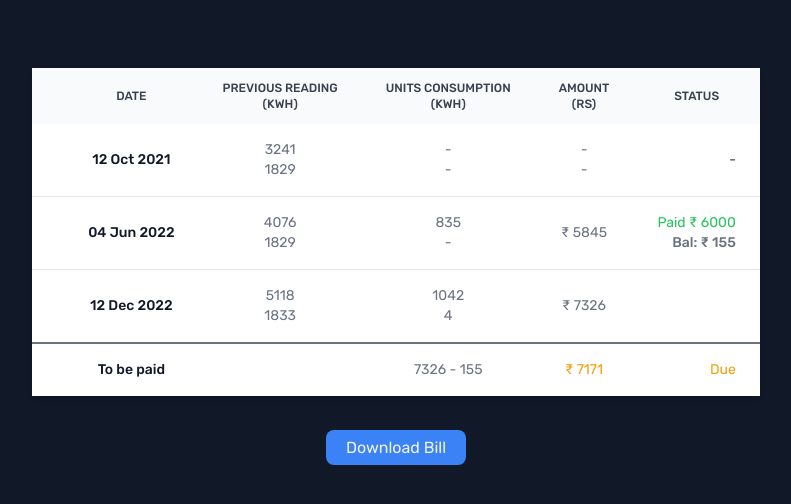
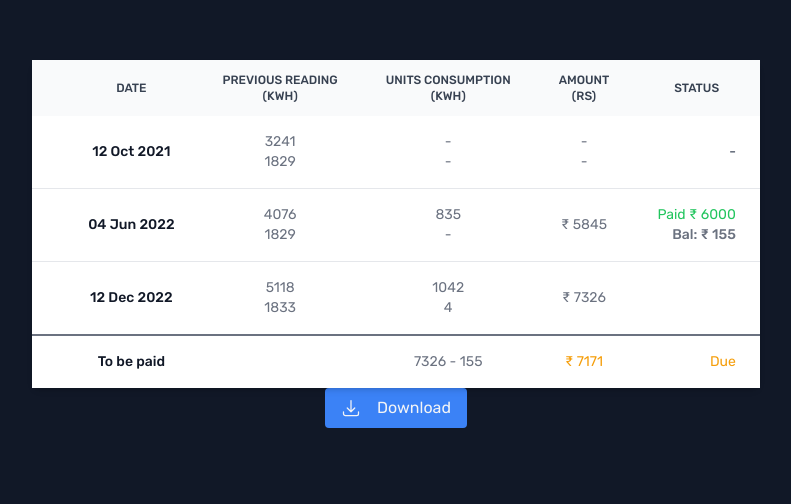
Before and after one commit to manmeet-ms/e-bill, a plain HTML site: page index.html in a window 1280 px wide. Shown: the part 156-660 px from the top of the page, without its empty margins (244-1035 px from the left). Drawn offline with nearby package versions, Linux system fonts and the light colour scheme.

Commit message:
Add files via upload

```diff
--- a/index.html
+++ b/index.html
@@ -129,7 +129,16 @@
                 </tbody>
             </table>
         </div>
-        <a href="/" class="relative top-10 text-center text-gray-100 bg-blue-500 px-5 py-2 rounded-lg">Download Bill</a>
+        <button class="bg-blue-500 hover:bg-blue-600 text-gray-100 py-2 px-4 rounded inline-flex items-center">
+
+            <svg xmlns="http://www.w3.org/2000/svg" fill="none" viewBox="0 0 24 24" stroke-width="1.5" stroke="currentColor" class="w-5 h-5 mr-4">
+                <path stroke-linecap="round" stroke-linejoin="round" d="M3 16.5v2.25A2.25 2.25 0 005.25 21h13.5A2.25 2.25 0 0021 18.75V16.5M16.5 12L12 16.5m0 0L7.5 12m4.5 4.5V3" />
+              </svg>
+
+
+
+            <span>Download</span>
+          </button>
         <script src="https://cdn.tailwindcss.com"></script>
 </body>
 
```
